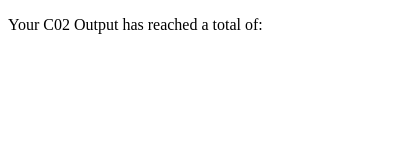
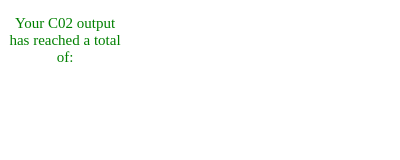
Before and after one commit to m-bettert0n/CarbOnline, a browser extension: page popup.html in a window 400 px wide. Drawn offline with Linux system fonts and the light colour scheme.

Commit message:
adding styling

```diff
--- a/background.js
+++ b/background.js
@@ -24,7 +24,6 @@
   //save carbon value on the storage API
 
   chrome.storage.sync.set({'carbonOutput': totalCarbon}, function(){
-    console.log('value is set to', totalCarbon)
   });
 }
 
@@ -32,6 +31,7 @@
  // calculate some of all web request data
 function sumBytes(bytes){
   totalBytes += bytes;
+  console.log(bytes)
   calculateCarbon(totalBytes);
 }
 
--- a/popup.html
+++ b/popup.html
@@ -2,15 +2,18 @@
 <html>
   <head>
     <style>
-      button {
-        height: 30px;
-        width: 30px;
-        outline: none;
+      body{
+        margin: 5px;
+        width: 120px;
+        font-size: 15px;
+        text-align: center;
+        color: green;
+        border: 3px;
       }
     </style>
   </head>
   <body>
-    <p>Your C02 Output has reached a total of: </p>
+    <p>Your C02 output has reached a total of: </p>
     <h5 id='carbon'></h5>
     <script src="popup.js"></script>
   </body>
--- a/popup.js
+++ b/popup.js
@@ -2,5 +2,6 @@ let carbon = document.getElementById('carbon');
 
 chrome.storage.sync.get('carbonOutput', function(data) {
   let num = data.carbonOutput.toFixed(2);
-  carbon.innerHTML = `${num} g`
+  if(num ===0) carbon.innerHTML = `0.00g`
+  else carbon.innerHTML = `${num} g`
 });
```
